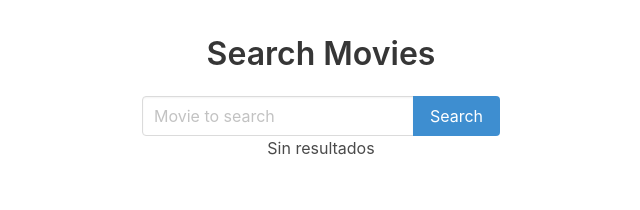
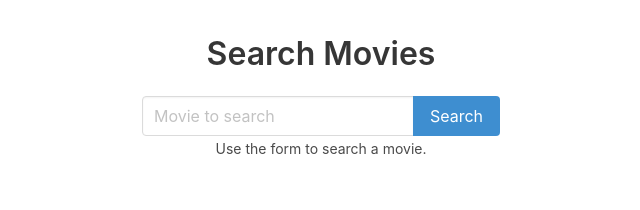
Before and after one commit to oscar02r/search-movie, a React (Create React App) app: page / in a window 1280 px wide. Shown: the top 210 px of the page, without its empty margins (319-959 px from the left). Built offline with nearby package versions, Linux system fonts and the light colour scheme.

Commit message:
Added validation to search movie

```diff
--- a/src/App.js
+++ b/src/App.js
@@ -8,12 +8,18 @@
 
 
 class App extends Component {
-  state = {results:[]}
+  state = { usedSearch:false,results:[]}
 
   _handleResults = (results)=>{
-    this.setState({results})
+    this.setState({results, usedSearch:true})
   }
 
+
+  _renderResult(){
+    return this.state.results.length === 0
+    ? <p>Sorry!  Results not found!</p>
+    : <MovieList movies={this.state.results}/>
+  }
 
   render(){
   return (
@@ -24,9 +30,10 @@
      <SearchForm onResults={this._handleResults}/>
     </div>
 
-    { this.state.results.length === 0
-      ? <p>Sin resultados</p>
-      : <MovieList movies={this.state.results}/>
+    {
+      this.state.usedSearch
+      ? this._renderResult()
+      : <small>Use the form to search a movie.</small>
     }
 
     </div>
--- a/src/components/SearchForm.js
+++ b/src/components/SearchForm.js
@@ -6,7 +6,7 @@
 
   _handleChange = (e)=>{
        this.setState({inputMovie:e.target.value})
-       //console.log(this.state.inputMovie)
+
   }
 
   _handleSubmit = (e) =>{
@@ -15,10 +15,11 @@
     fetch(`http://www.omdbapi.com/?apikey=${API_KEY}&s=${inputMovie}`)
          .then(res => res.json())
          .then(results =>{
-              const { Search, totalResults } = results
+              const { Search = [], totalResults = 0 } = results
               console.log({Search, totalResults})
               this.props.onResults(Search)
          })
+
   }
 
     render(){
```
